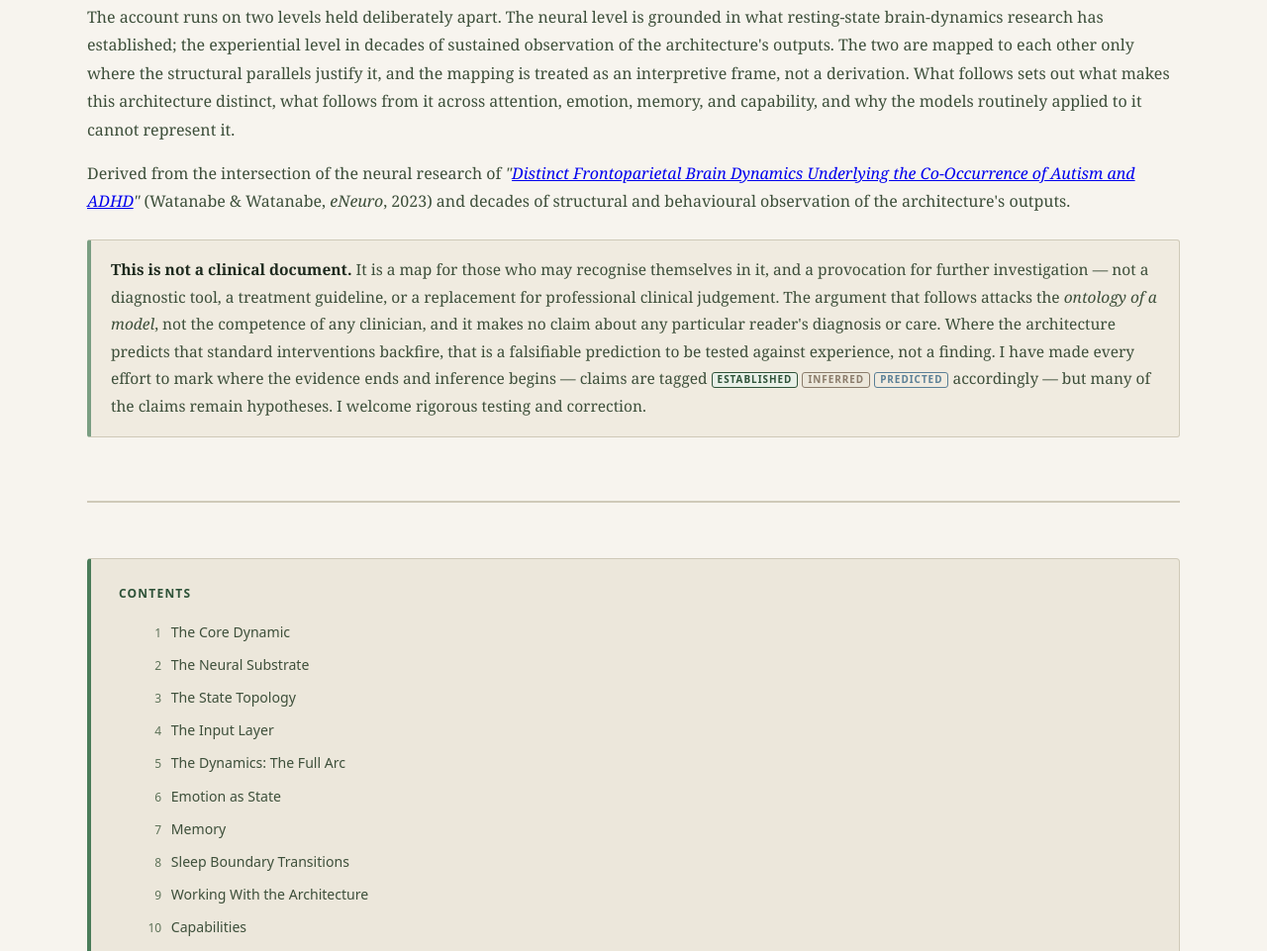
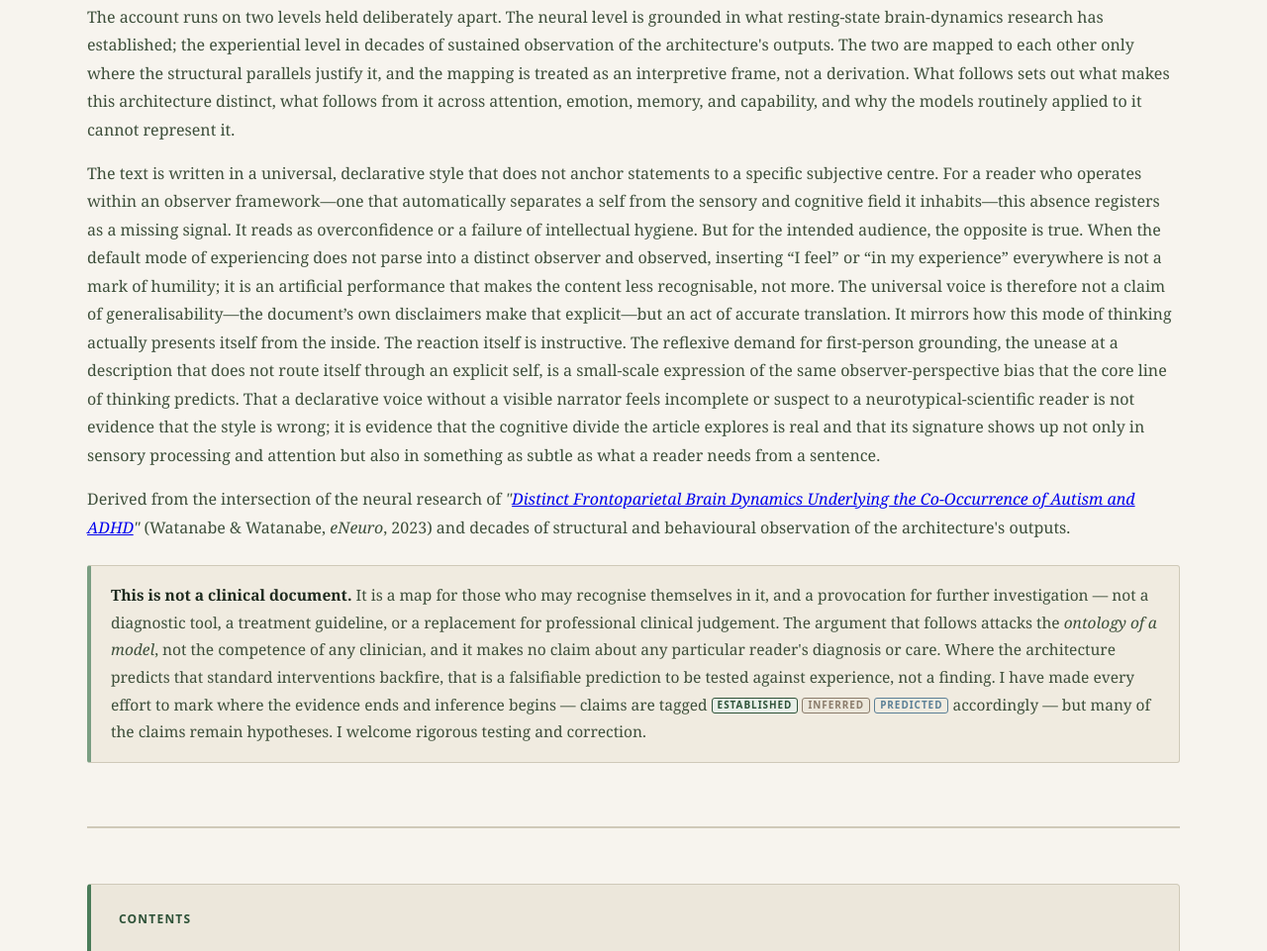
Before and after one commit to ScepraX/attractor-hysteresis, a plain HTML site: page index.html in a window 1280 px wide. Shown: the part 1322-2283 px from the top of the page at 99% size. Drawn offline with Linux system fonts and the light colour scheme.

Commit message:
Add detailed explanation of the document's universal voice and its impact on reader perception

```diff
--- a/index.html
+++ b/index.html
@@ -134,6 +134,27 @@
                     not a derivation. What follows sets out what makes this architecture distinct, what follows from it
                     across attention, emotion, memory, and capability, and why the models routinely applied to it cannot
                     represent it.</p>
+
+                <p class="hero__intro">
+                    The text is written in a universal, declarative style that does not anchor statements to a specific
+                    subjective centre. For a reader who operates within an observer framework—one that automatically
+                    separates a self from the sensory and cognitive field it inhabits—this absence registers as a
+                    missing signal. It reads as overconfidence or a failure of intellectual hygiene. But for the
+                    intended audience, the opposite is true. When the default mode of experiencing does not parse into a
+                    distinct observer and observed, inserting “I feel” or “in my experience” everywhere is not a mark of
+                    humility; it is an artificial performance that makes the content less recognisable, not more. The
+                    universal voice is therefore not a claim of generalisability—the document’s own disclaimers make
+                    that explicit—but an act of accurate translation. It mirrors how this mode of thinking actually
+                    presents itself from the inside.
+
+                    The reaction itself is instructive. The reflexive demand for first-person grounding, the unease at a
+                    description that does not route itself through an explicit self, is a small-scale expression of the
+                    same observer-perspective bias that the core line of thinking predicts. That a declarative voice
+                    without a visible narrator feels incomplete or suspect to a neurotypical-scientific reader is not
+                    evidence that the style is wrong; it is evidence that the cognitive divide the article explores is
+                    real and that its signature shows up not only in sensory processing and attention but also in
+                    something as subtle as what a reader needs from a sentence.
+                </p>
 
                 <p class="hero__intro">Derived from the intersection of the neural research of <em>"<a
                             href="https://pmc.ncbi.nlm.nih.gov/articles/PMC10348445/" rel="noopener">Distinct
```
